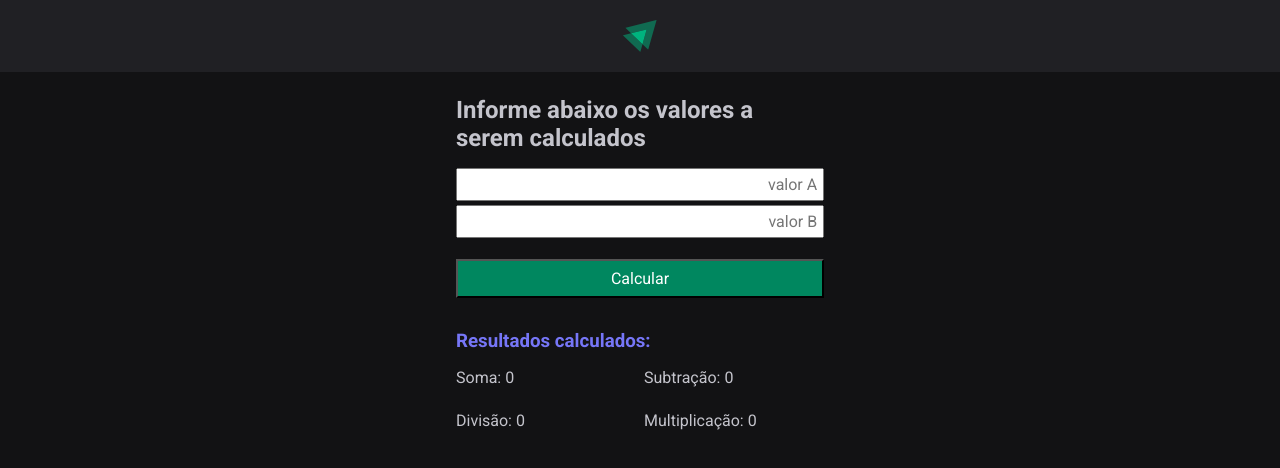
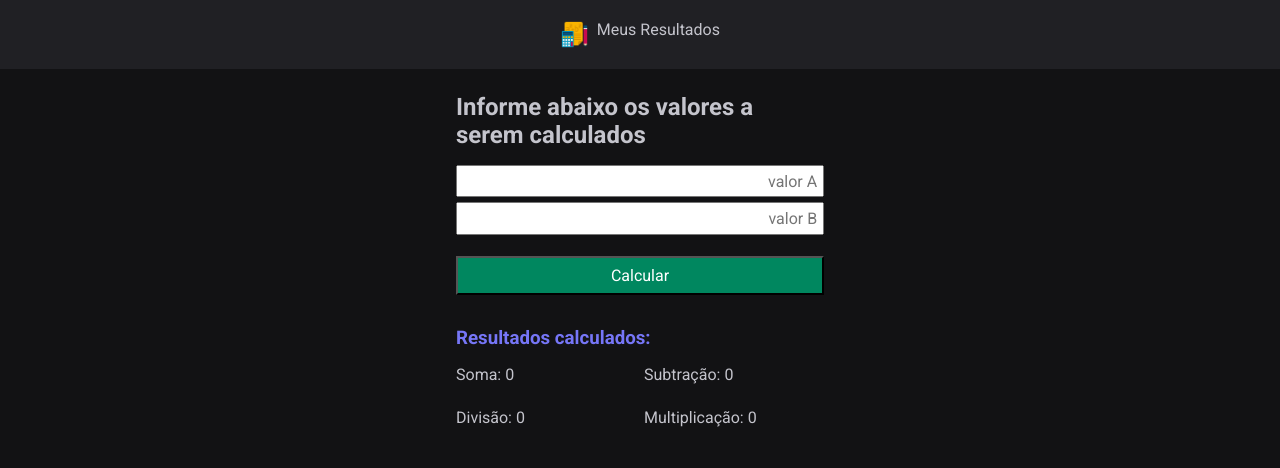
Before and after one commit to samuel2na/the-results, a React (Vite) app: page / in a window 1280 px wide. Shown: the top 468 px of the page. Built offline with nearby package versions, Linux system fonts and the light colour scheme.

Commit message:
adding logo image

```diff
--- a/src/components/Header.jsx
+++ b/src/components/Header.jsx
@@ -1,12 +1,13 @@
 import styles from './Header.module.css'
 
-import igniteLogo from '../assets/Ignite-logo.svg';
+import LogoCalculo from '../assets/Calculo32px.png';
 
 export function Header(){
   return(
     <>
       <header className={styles.header}>
-        <img src={igniteLogo} alt="Logotipo do ignite" />
+        <img src={LogoCalculo} alt="Logotipo do ignite" />
+        <label>Meus Resultados</label>
       </header>
     </>
   )
--- a/src/components/Header.module.css
+++ b/src/components/Header.module.css
@@ -6,5 +6,6 @@
 }
 
 .header img {
-  height: 2rem;
+  height: 1.8rem;
+  margin-right: 0.5rem;
 }
```
Also changed, not shown: src/assets/Calculo32px.png (added).
